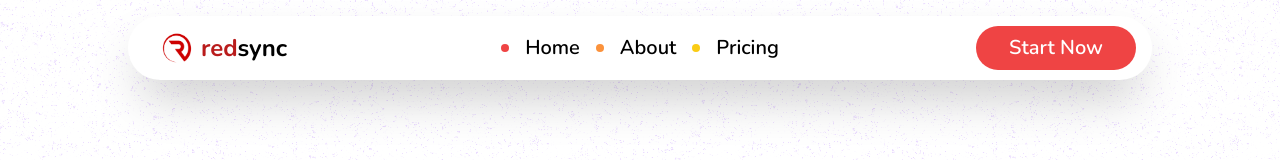
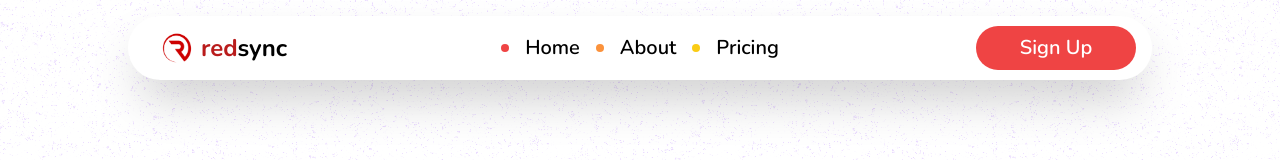
Before and after one commit to johnnyvish/redsync-web, a Next.js app: page / in a window 1280 px wide. Shown: the top 160 px of the page. Built offline with nearby package versions, Linux system fonts and the light colour scheme.

Commit message:
changed button to sign up

```diff
--- a/app/page.js
+++ b/app/page.js
@@ -124,7 +124,7 @@ export default function Home() {
             </div>
           </div>
           <button className="text-xl font-bold bg-red-500 p-2 rounded-[32px] font-semibold text-white w-[160px]">
-            Start Now
+            Sign Up
           </button>
         </nav>
         <div className="flex flex-col justify-center items-center w-full bg-white">
```
